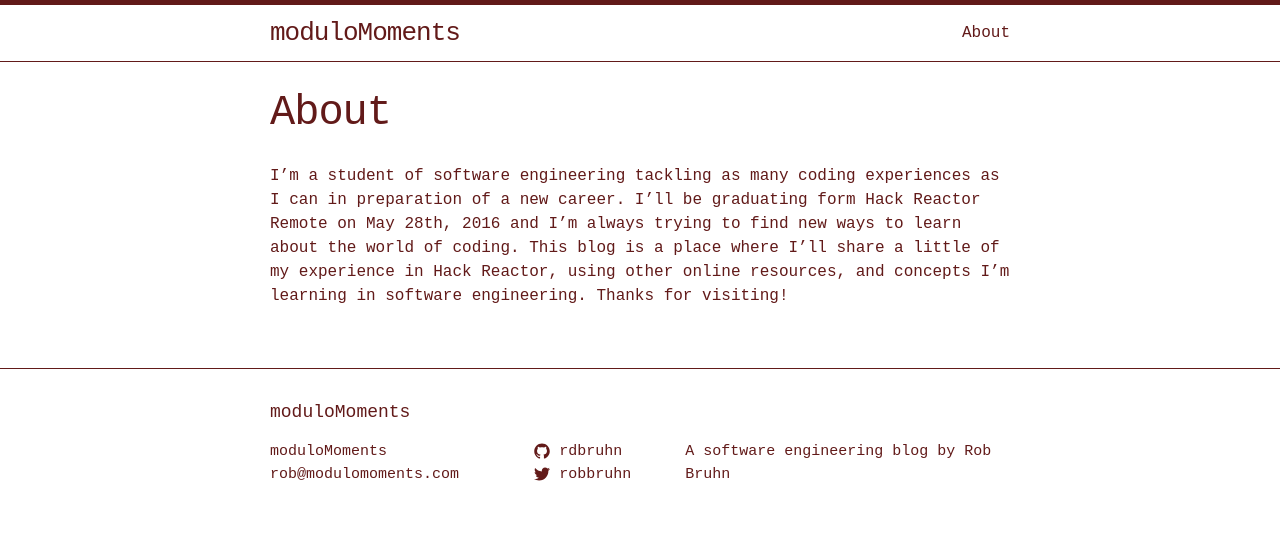
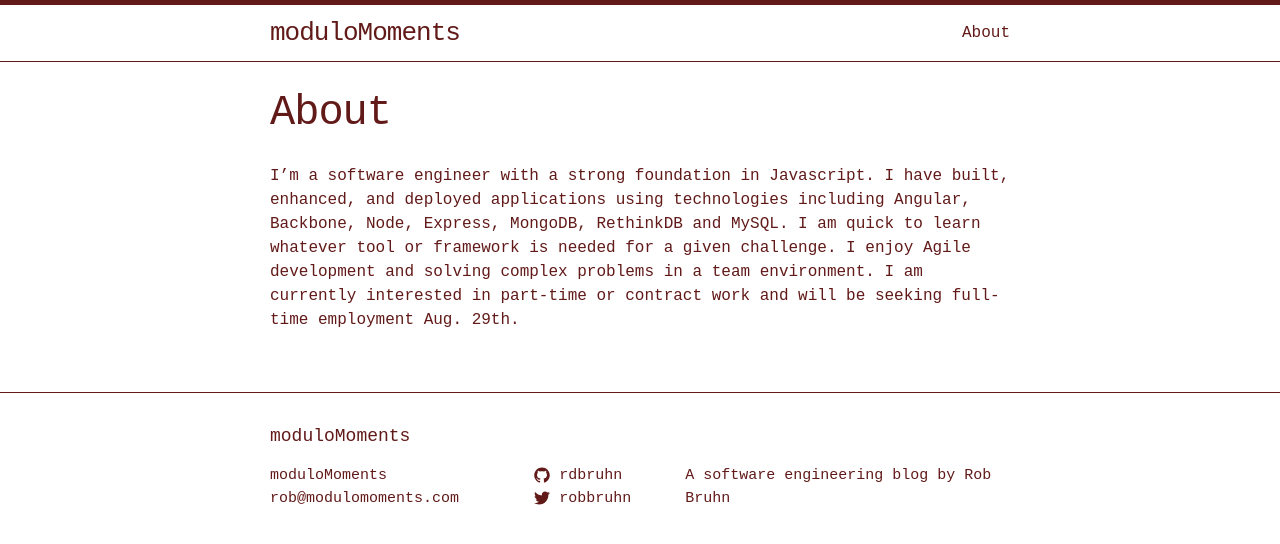
Before and after one commit to rdbruhn/blog, a Jekyll site: the page built from about.md, in a window 1280 px wide. Shown: the top 544 px of the page. Built offline with Jekyll 4.4.1, drawn with Linux system fonts in a browser that asks for light colours; comment, search, counter and statistics services are not loaded.

Commit message:
(style) Update about section text

```diff
--- a/about.md
+++ b/about.md
@@ -4,4 +4,4 @@ title: About
 permalink: /about/
 ---
 
-I’m a student of software engineering tackling as many coding experiences as I can in preparation of a new career. I’ll be graduating form Hack Reactor Remote on May 28th, 2016 and I’m always trying to find new ways to learn about the world of coding. This blog is a place where I’ll share a little of my experience in Hack Reactor, using other online resources, and concepts I’m learning in software engineering. Thanks for visiting!
+I'm a software engineer with a strong foundation in Javascript. I have built, enhanced, and deployed applications using technologies including Angular, Backbone, Node, Express, MongoDB, RethinkDB and MySQL. I am quick to learn whatever tool or framework is needed for a given challenge. I enjoy Agile development and solving complex problems in a team environment. I am currently interested in part-time or contract work and will be seeking full-time employment Aug. 29th.
```
